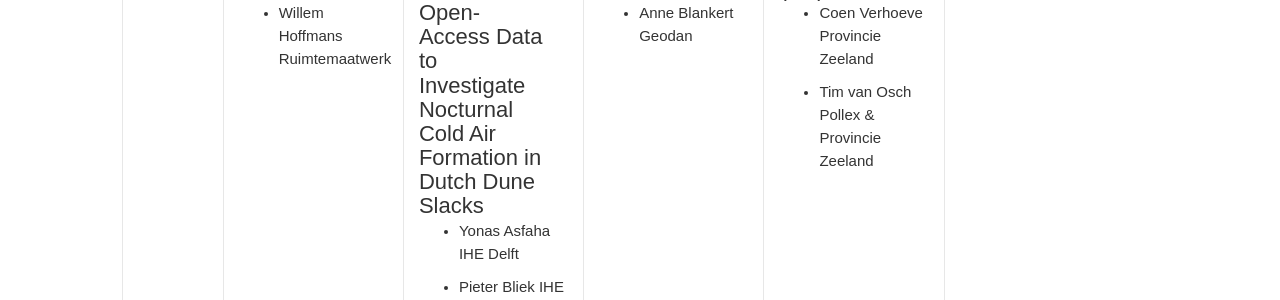
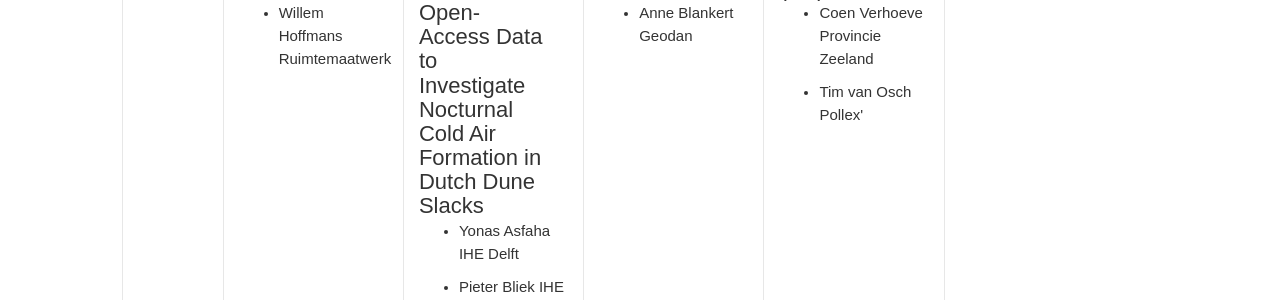
Before and after one commit to foss4gnl/2023.foss4g.nl, a Jekyll site: the page built from conference.html, in a window 1280 px wide and 900 px high, scrolled down 2791 px. Shown: the part 154-454 px from the top of the window. Built offline with Jekyll 4.4.1, drawn with Linux system fonts in a browser that asks for light colours; nearby versions of some CDN libraries; some web fonts are replaced; comment, search, counter and statistics services are not loaded.

Commit message:
Update speakers.yml

```diff
--- a/_data/speakers.yml
+++ b/_data/speakers.yml
@@ -308,7 +308,7 @@
   id: 135
   name: "Tim"
   surname: "van Osch"
-  company: "Pollex & Provincie Zeeland"
+  company: "Pollex' "
   thumbnailUrl: "tim_osch.jpg"
   social:
     - {name: "linkedin", link: "https://www.linkedin.com/in/tvanosch/"}
```
